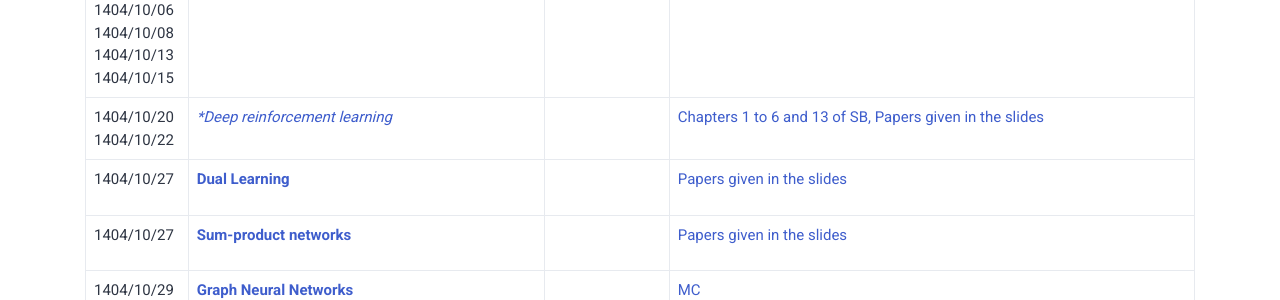
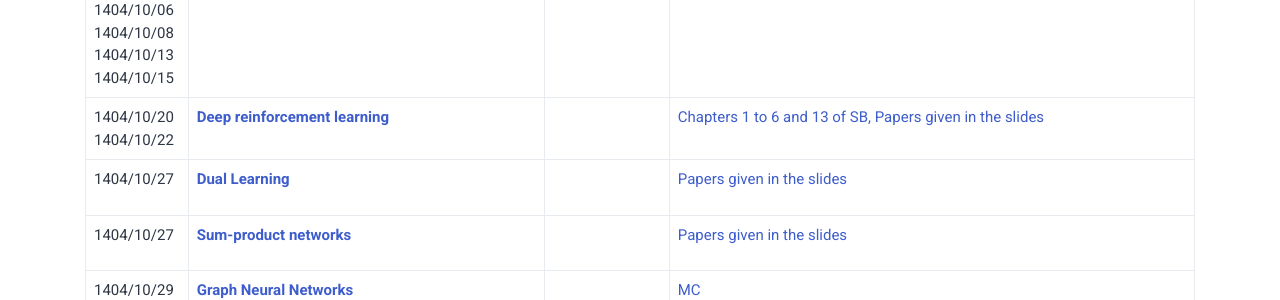
Before and after one commit to SUT-DeepLearning-Fall2025/SUT-DeepLearning-Fall2025.github.io, a Jekyll site: the page built from index.html, in a window 1280 px wide and 900 px high, scrolled down 1325 px. Shown: the part 152-452 px from the top of the window. Built offline with Jekyll 4.4.1, drawn with Linux system fonts in a browser that asks for light colours; some web fonts are replaced; comment, search, counter and statistics services are not loaded.

Commit message:
10th commit

```diff
--- a/_data/calendar.yml
+++ b/_data/calendar.yml
@@ -6,7 +6,7 @@
   assignment: []
   sections:
     - title: "Chapter 1 of GYC, Chapter 1 of CH, Chapter 1 of BSH"
-      link: ""
+      # link: ""
   color: ""
 
 - date:
@@ -195,7 +195,7 @@
     - 1404/10/20
     - 1404/10/22
   subjects:
-    - title: "**Deep reinforcement learning*"
+    - title: "**Deep reinforcement learning**"
       link: "https://sharif.edu/~beigy/courses/14031/40719/Lect-27to29.pdf"
   assignment: []
   sections:
```
